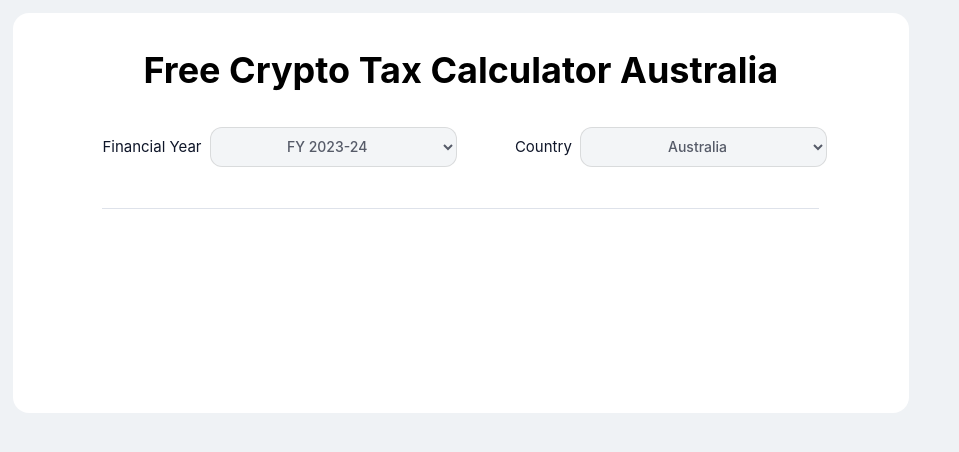
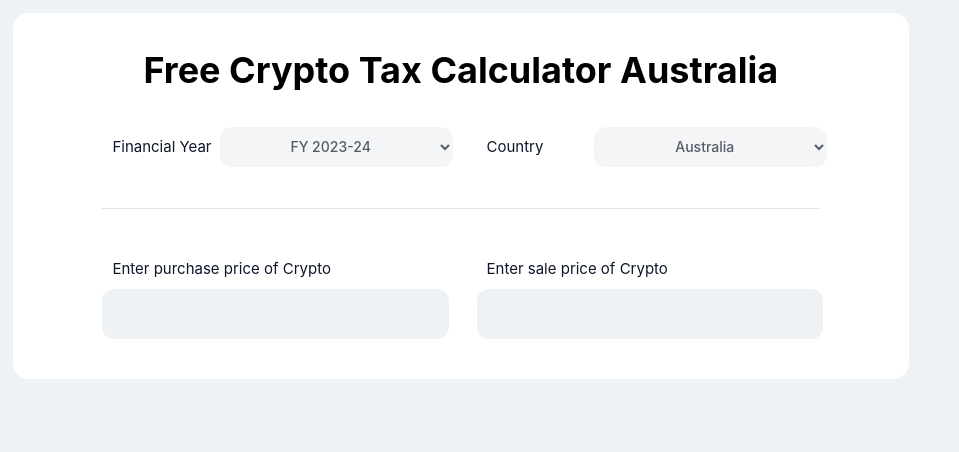
Before and after one commit to ShubhaamTiwary/Koinx-Assignment, a JavaScript app: page / in a window 1280 px wide. Shown: the top 452 px of the page, without its empty margins (0-959 px from the left). Built offline with nearby package versions, Linux system fonts and the light colour scheme; the HTML template or start-up script is replaced by a standard one.

Commit message:
added another row

```diff
--- a/src/App.css
+++ b/src/App.css
@@ -1,7 +1,7 @@
 .calculator {
   text-align: left;
   background-color: white;
-  height: 50vh;
+  height: auto;
   width: 70%;
   margin-top: 1%;
   margin-left: 1%;
@@ -34,6 +34,15 @@
   margin-bottom: 5vh;
 }
 
+.row2 {
+  display: flex;
+  justify-content: start;
+  width: 80%;
+  padding-left: 10%;
+  padding-right: 10%;
+  margin-bottom: 5vh;
+}
+
 .left {
   display: flex;
   justify-content: left;
@@ -46,6 +55,7 @@
   margin-left: 10px;
   justify-content: right;
   width: 50%;
+  padding-left: 3%;
 }
 
 #text {
@@ -60,7 +70,8 @@
   flex-direction: column;
   justify-content: center;
   height: 40px;
-  width: auto;
+  width: 30%;
+  margin-left: 10px;
 }
 #block-div{
   display: flex;
@@ -91,3 +102,34 @@
   border-bottom: 1px solid #C9CFDD99;
   height: 1px;
 }
+
+
+.row2 .left{
+  flex-direction: column;
+}
+
+.row2 #block{
+  margin-left: 0px;
+}
+
+.row2 .right{
+  justify-content: flex-end;
+}
+
+.inner-right{
+  width: 100%;
+  display: flex;
+  flex-direction: column;
+}
+
+.row2 #text{
+  width: 100%;
+}
+.row2 #block-div{
+  width: 100%;
+  height: 50px;
+}
+
+#block{
+  border: none;
+}
--- a/src/App.js
+++ b/src/App.js
@@ -34,6 +34,29 @@ function App() {
         <div id='line'></div>
       </div>
 
+      <div className='row2'>
+        <div className='left'>
+          <div id='text'>
+            <p>Enter purchase price of Crypto</p>
+          </div>
+          <div id='block-div'>
+            <input id='block'>
+            </input>
+          </div>
+        </div>
+        <div className='right'>
+          <div className='inner-right'>
+            <div id='text'>
+              <p>Enter sale price of Crypto</p>
+            </div>
+            <div id='block-div'>
+              <input id='block'>
+              </input>
+            </div>
+          </div>
+        </div>
+      </div>
+
     </div>
   );
 }
```
